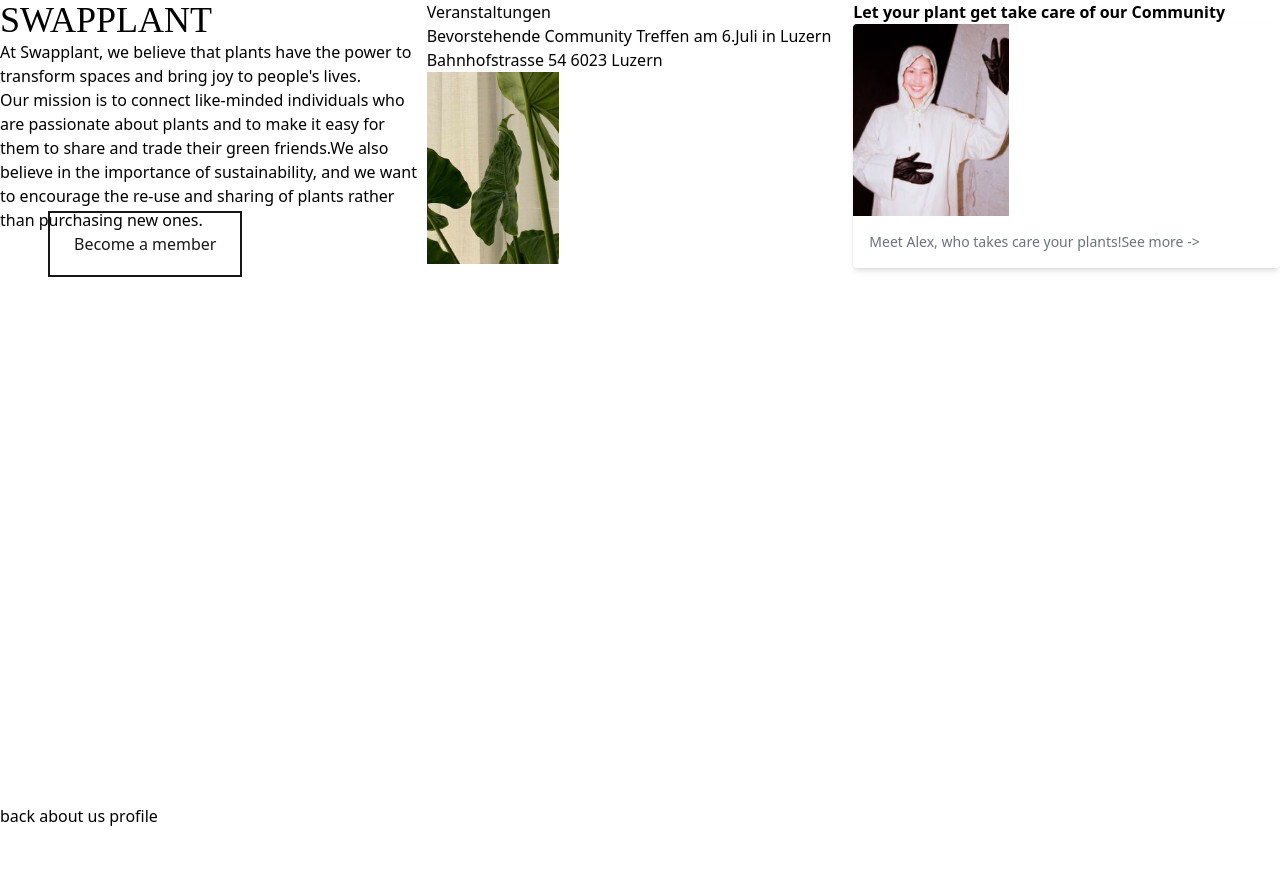
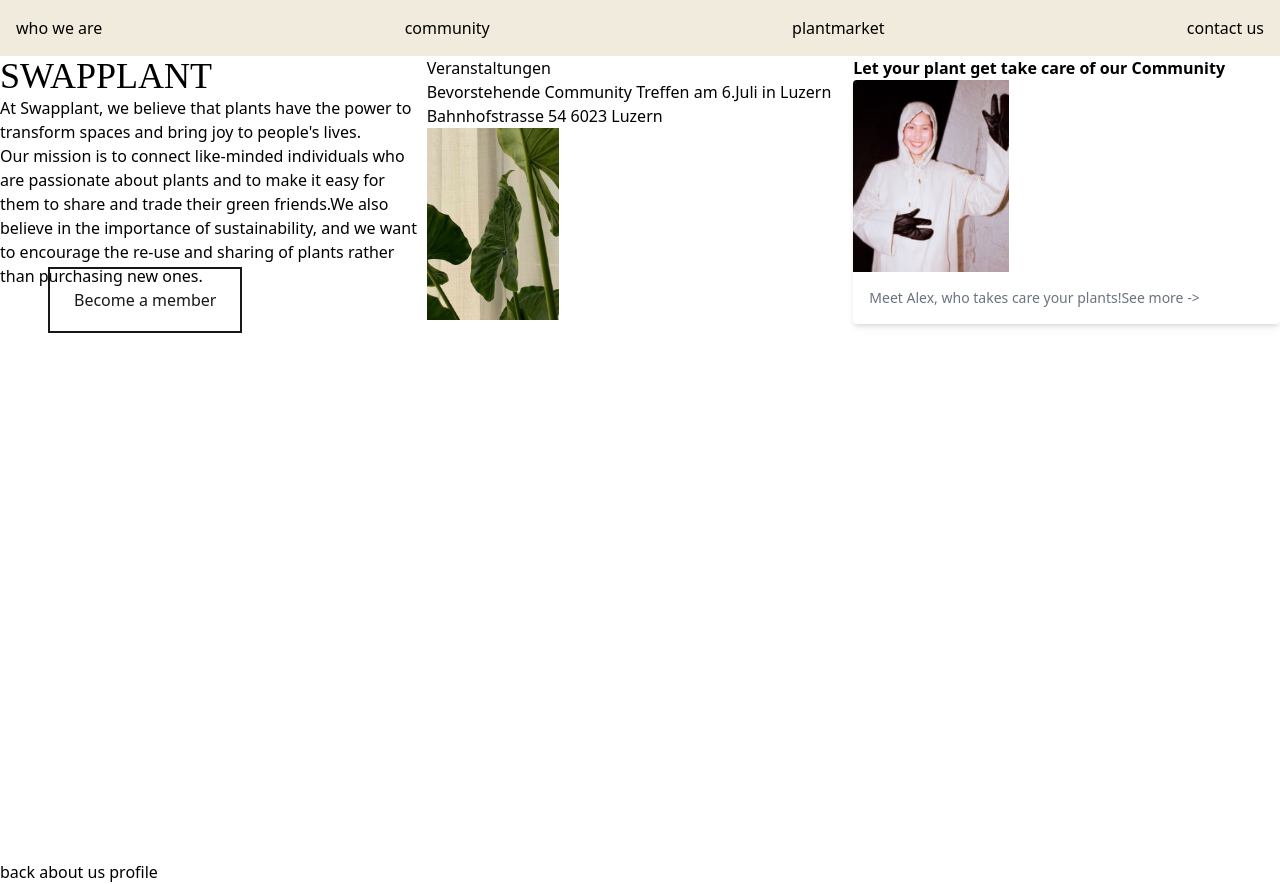
Before and after one commit to Lavi333/swapplant, a website: page public/community.html in a window 1280 px wide. Before the commit the page ends 828 px from the top, so only its background shows below. Drawn offline with Linux system fonts and the light colour scheme; a web font is replaced by a local one.

Commit message:
add navbar

```diff
--- a/public/community.html
+++ b/public/community.html
@@ -10,6 +10,16 @@
 </head>
 
 <body class="bg-weiss">
+
+
+    <nav class="bg-beige flex justify-between items-center p-4">
+        <a class="text-oragange font-medium" href="#">who we are</a>
+        <a class="text-black font-medium" href="#">community</a>
+        <a class="text-black font-medium" href="#">plantmarket</a>
+        <a class="text-black font-medium" href="#">contact us</a>
+      </nav>
+
+
     <div class="grid h-full md:grid-cols-9 md:grid-rows-3">
 
         <div class="md:col-start-1 col-span-3">
```
Also changed, not shown: public/styles.css.
